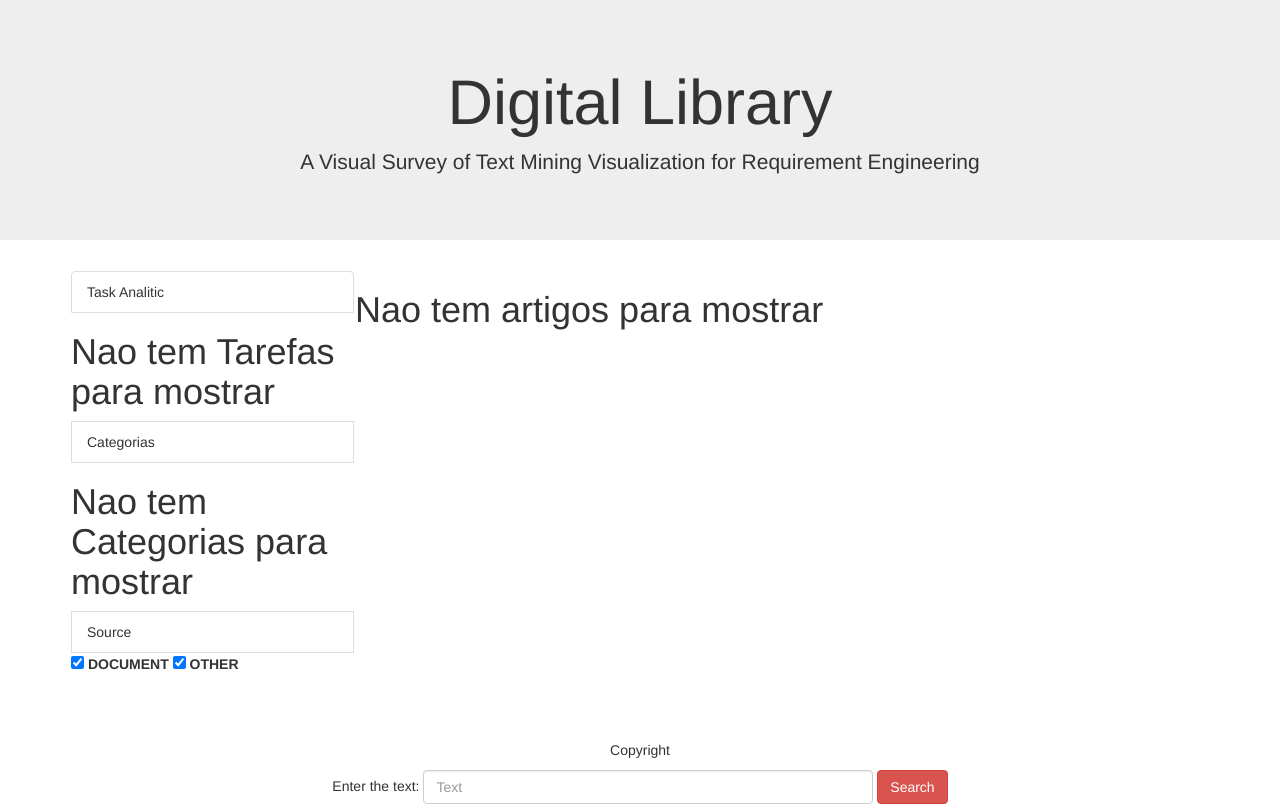
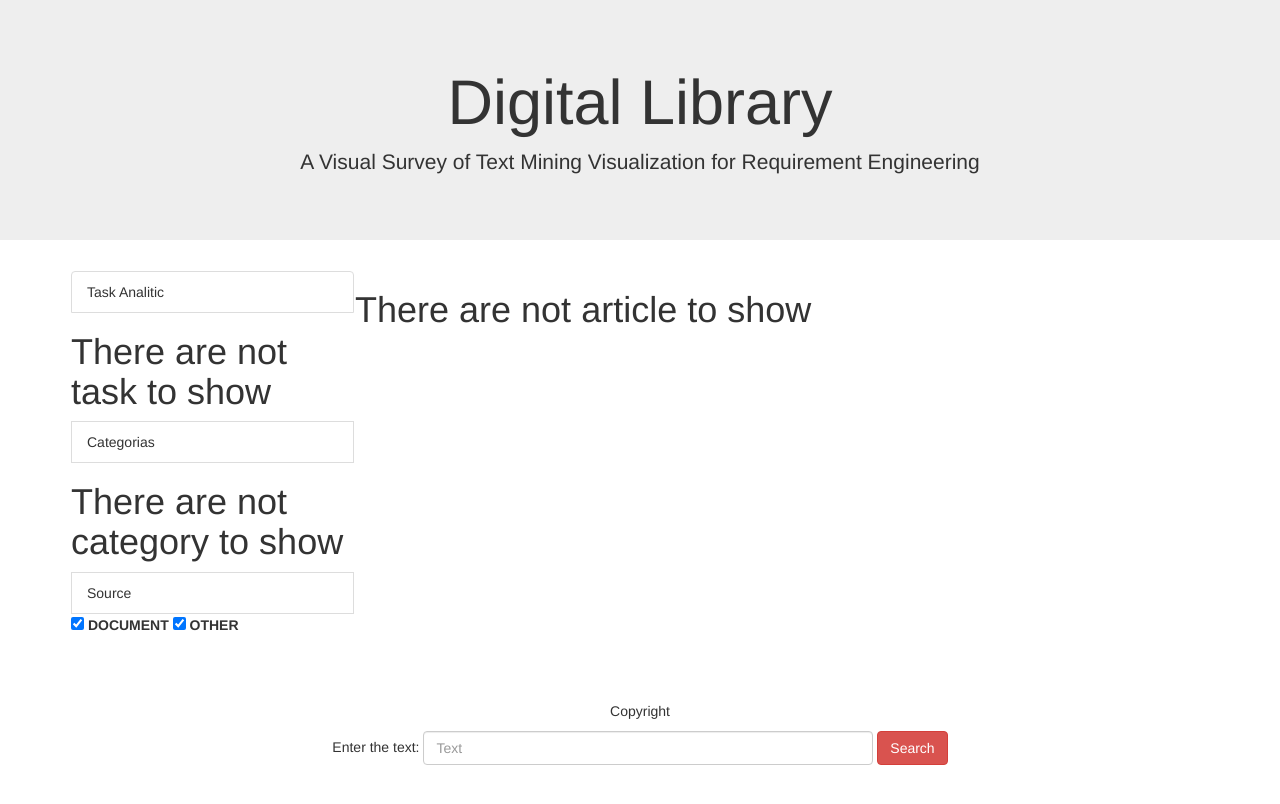
Before and after one commit to abarrio2018/projectoFinal, a Django app: page / in a window 1280 px wide. After the commit the page ends 765 px from the top, so only its background shows below. Run offline with Django 3.2, Linux system fonts and the light colour scheme; data that the repository does not hold is empty; some libraries are stand-ins or nearby versions.

Commit message:
AnaliticTask

```diff
--- a/visualizador/appdigilib/media/js/checks.js
+++ b/visualizador/appdigilib/media/js/checks.js
@@ -32,9 +32,11 @@ async function ajax_post_tareas(){
      var lista_task = [];
         $( '.check_task' ).each(function( index ) {
             if(this.checked) {
+                lista_task.push($(this).attr('name'));
+                alert(lista_task);
             }
             else{
-                lista_task.push($(this).attr('name'));
+
             }
         });
         //var csrf;
@@ -44,10 +46,10 @@ async function ajax_post_tareas(){
           xhr.setRequestHeader("X-CSRFToken", csrftoken);
           },
             type:'POST',
-            url:'index/c1',
+            url:'index/c2',
             dataType: 'html',
             data: {
-              'lista': [lista_task],
+              'lista': lista_task,
               },
             success: function(json){
               $('#content1').html(json);
@@ -60,7 +62,6 @@ async function ajax_post_tareas(){
     };
 
 async function ajax_post_categorias() {
-    var lista_cat_des = [];
     var list_marcados = [];
 
         $( '.check_cat' ).each(function( index ) {
@@ -69,7 +70,7 @@ async function ajax_post_categorias() {
 
             }
             else{
-                lista_cat_des.push($(this).attr('name'));
+                //lista_cat_des.push($(this).attr('name'));
 
             }
         });
--- a/visualizador/appdigilib/templates/list/index.html
+++ b/visualizador/appdigilib/templates/list/index.html
@@ -49,7 +49,7 @@
 
                             {% endfor %}
                         {% else %}
-                            <h1>Nao tem Tarefas para mostrar</h1>
+                            <h1>There are not task to show</h1>
                         {% endif %}
                     <li class="list-group-item">Categorias</li>
                         {% if categorias %}
@@ -60,7 +60,7 @@
                                 </label>
                             {% endfor%}
                         {% else %}
-                            <h1>Nao tem Categorias para mostrar</h1>
+                            <h1>There are not category to show</h1>
                         {% endif %}
 
                     <li class="list-group-item">Source</li>
--- a/visualizador/appdigilib/templates/list/index_list.html
+++ b/visualizador/appdigilib/templates/list/index_list.html
@@ -15,6 +15,6 @@
             </div>
         {% endfor %}
     {% else %}
-		<h1> Nao tem artigos para mostrar</h1>
+		<h1> There are not article to show</h1>
     {% endif %}
 {% endblock %}
--- a/visualizador/appdigilib/views.py
+++ b/visualizador/appdigilib/views.py
@@ -21,22 +21,19 @@ from appdigilib.forms import ArticleForm, CategoriaForm, AnaliticTaskForm
 @requires_csrf_token
 def listado(request):
 
-    #se method e' post e' porque e' chamado da busqueda
-    if request.method == 'POST':
-        string_search = request.POST.get('search')   #El texto que tengo que buscar
+    if request.method == 'POST':                                                #Comprueba si el metodo el POST, viene de la busqueda
+        string_search = request.POST.get('search')                              #El texto que tengo que buscar
+
         #Consulta para buscar por el titulo, autor y Resumen
-        # da error con esta busqueda... | Q(text__contains=string_search) ....debe ser por el tipo de dato en models
         articulos = Articulo.objects.filter(Q(title__contains=string_search) | Q(autor__contains=string_search ))
     else:
-                         #Extrae las imagenes de los articulos
-        articulos = Articulo.objects.all().order_by('published_date')       #Extrae los articulos
-    categorias = Categoria.objects.all()                                #Extrae todas las cateorias insertadas
-    tareas = AnaliticTask.objects.all()                                 #EXtrae todas las tareas analiticas insertadas
-    imagenes = Image.objects.all().order_by('articulo')
+        articulos = Articulo.objects.all().order_by('published_date')           #Extrae todos los articulos
+    categorias = Categoria.objects.all()                                        #Extrae todas las cateorias insertadas
+    tareas = AnaliticTask.objects.all()                                         #EXtrae todas las tareas analiticas insertadas
+    imagenes = Image.objects.all().order_by('articulo')                         #Extrae las imagenes de los articulos
 
     return render(request, 'list/index_list.html',
                   {'articulos': articulos, 'categorias': categorias, 'tareas': tareas, 'imagenes': imagenes})
-
 
 
 """Metodo para actualizar los articulos dependiendo de las categoria marcadas en la vista:
@@ -48,29 +45,19 @@ def listado(request):
 @requires_csrf_token
 def actualizar_articuloXcategoria(request):
 
-
     if request.method == 'POST':                                                            #Compruebo si la peticion es segura
         categoria_marcada = request.POST.getlist('lista[]')                                 #Guardo la lista de categorias que enviò la peticiòn
-        print(categoria_marcada)
-
 
         todos_art = []                                                                      #Para almacenar los articulos que voy a mostrar
         articulos_mostrar = list(Articulo.objects.all().prefetch_related('categorias'))
-        print(articulos_mostrar)
 
         #Para cada articulo compruebo si tiene al menos una categoria marcada, lo adiciono en @todos_art
         for x in range(0,len(articulos_mostrar)):
+            for y in range(0,len(categoria_marcada)):
 
-            cont = 0
-            for y in range(0,len(categoria_marcada)):
-                print(categoria_marcada[y])
-                if( CateSerach(articulos_mostrar[x], categoria_marcada[y])):
+                if( CateSerach(articulos_mostrar[x], categoria_marcada[y])):                #Metodo auxiliar que dice si una categoria esta en un articulo
                     todos_art.append(articulos_mostrar[x])
-                    print('catesearch true')
-            #if cont != 0:
-            #    todos_art.append(articulos_mostrar[x])
-            print(cont)
-
+                    break
     else:
         todos_art = Articulo.objects.all().values(Articulo.title, Articulo.autor)
 
@@ -79,16 +66,36 @@ def actualizar_articuloXcategoria(request):
 
 
 
+"""Metodo para actualizar los articulos dependiendo de las tareas analiticas marcadas en la vista:
+   Entrada: @peticion Ajax de la vista con los check marcados.
+   Comprueba para cada articulo, si tiene al menos una tarea analitica de la lista, sino, lo quita
+   de la lista de articulos a mostrar
+   Salida: La lista de articulos a mostrar
+"""
 @requires_csrf_token
 def actualizar_articuloXtask(request):
 
-    categorias = Categoria.objects.all()
-    tareas = AnaliticTask.objects.all()
-    articulos = Articulo.objects.all().order_by('image__articulo__published_date')
-    imagenes = Image.objects.all().order_by('articulo')
+    if request.method == 'POST':                                                            #Compruebo si la peticion es segura
+        task_marcada = request.POST.getlist('lista[]')                                      #Guardo la lista de tareas que enviò la peticiòn
 
-    return render(request, 'list/index_list.html',
-                {'articulos': articulos, 'categorias': categorias, 'tareas': tareas, 'imagenes': imagenes})
+        todos_art = []                                                                      #Para almacenar los articulos que voy a mostrar
+        articulos_mostrar = list(Articulo.objects.all().prefetch_related('tasks'))          #Total de articulos actuales
+        print(articulos_mostrar)
+
+        #Para cada articulo compruebo si tiene al menos una tarea marcada, lo adiciono en @todos_art
+        for x in range(0,len(articulos_mostrar)):
+            for y in range(0,len(task_marcada)):
+
+                print(task_marcada[y])
+                if( TaskSearch(articulos_mostrar[x], task_marcada[y])):                     #Metodo auxiliar que dice si una categoria esta en un articulo
+                    todos_art.append(articulos_mostrar[x])
+                    print(todos_art)
+                    break
+    else:
+        todos_art = Articulo.objects.all().values(Articulo.title, Articulo.autor)
+
+    html = render_to_string('list/render.html', {'articulos': todos_art})
+    return HttpResponse(html)
 
 
 
@@ -97,13 +104,9 @@ def actualizar_articuloXtask(request):
     Devuelve True si ese articulo tiene esa categoria, False en caso contrario"""
 def CateSerach(sarticulo, scategoria):
 
-    #buscar_categoria= Categoria(scategoria) #La categoria que voy a buscar en la lista que tiene el articulo
-    list_cat_art = list(sarticulo.categorias.all())     #Todas las categorias del articulo
-    #Para cada categoria del articulo si es igual a la entrada
     list_cat_art = list(sarticulo.categorias.all())                 #Todas las categorias del articulo que viene como entrada
-    print('CateSerach')
-                                                                    #Para cada categoria del articulo si es igual a la entrada
-    for c in range(0,len(list_cat_art)):
+
+    for c in range(0,len(list_cat_art)):                            #Para cada categoria del articulo si es igual a la entrada
         if(list_cat_art[c].categoria == scategoria):
           return True
     return False
@@ -114,11 +117,11 @@ def CateSerach(sarticulo, scategoria):
     Devuelve True si ese articulo tiene esa tarea, False en caso contrario"""
 def TaskSearch(sarticulo, stask):
 
-    busca_task = AnaliticTask(stask)                    #La tarea que voy a buscar en el articulo
-    list_task_art = list(sarticulo.task.all())          #Lista de tareas del acrticulo
-
-    for t in list_task_art:                             #Busca la tarea de la entrada en cada una de las que tiene el articulo
-        if t== busca_task:
+    list_task_art = list(sarticulo.tasks.all())                         #Lista de tareas del acrticulo de entrada
+    print(list_task_art)
+    for t in range(0,len(list_task_art)):                             #Busca la tarea de la entrada en cada una de las que tiene el articulo
+        print(list_task_art[t])
+        if(list_task_art[t].task == stask):
             return True
     return False
 
```
